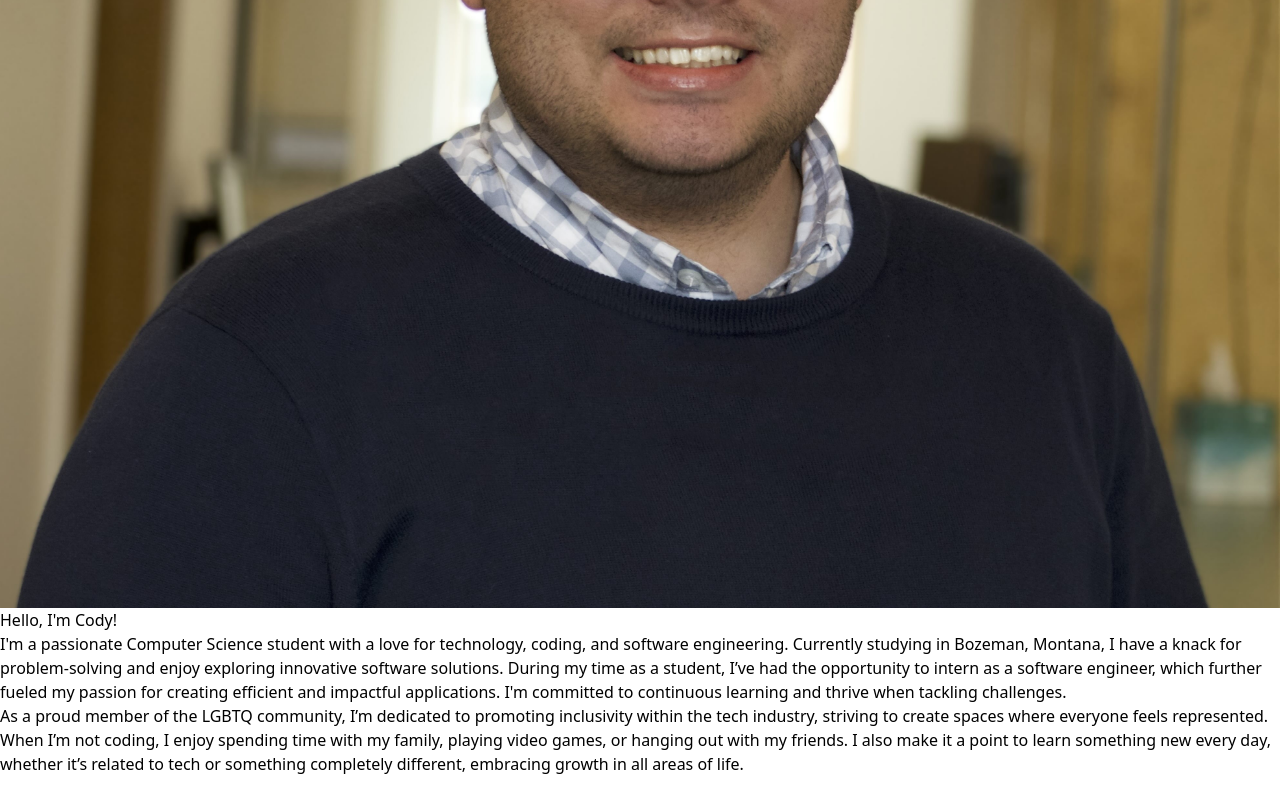
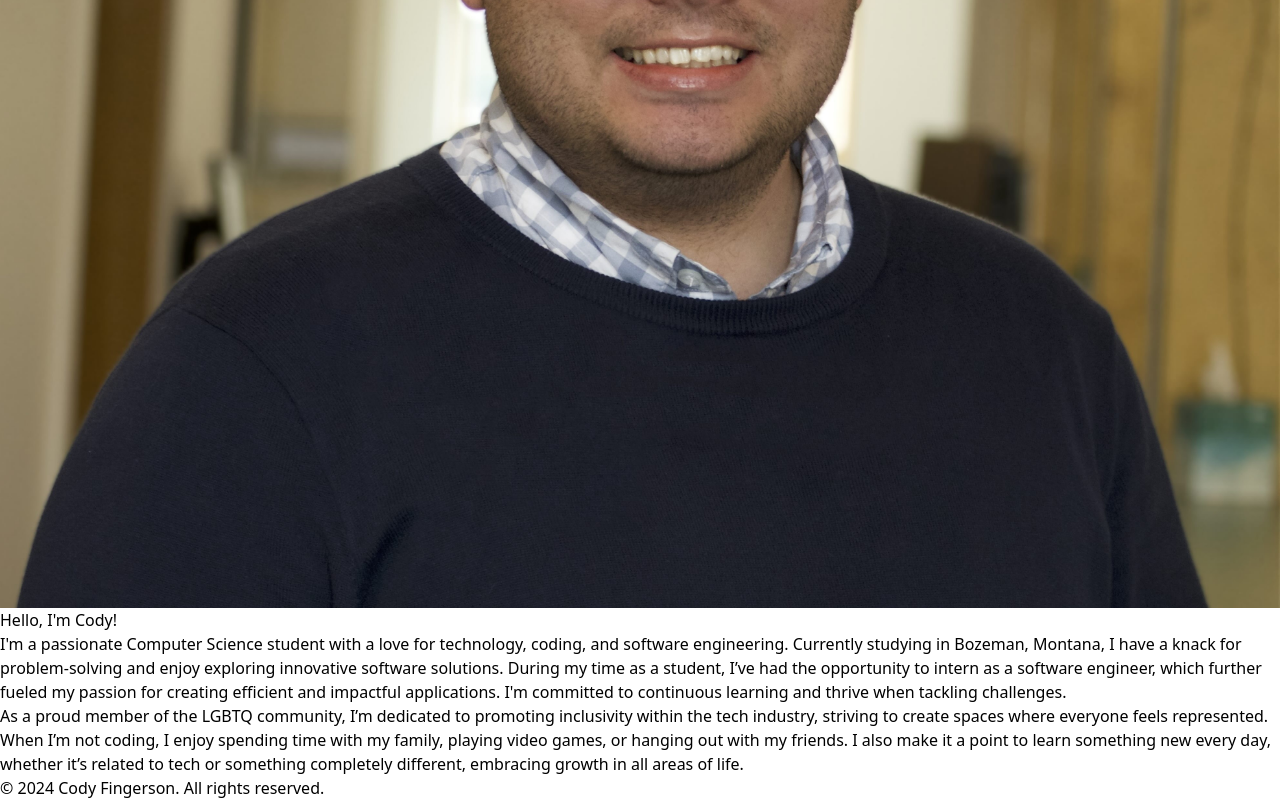
Before and after one commit to codyafingerson/cody-fingerson-website, a React (Vite) app: page / in a window 1280 px wide. Shown: the part 745-1545 px from the top of the page. Before the commit the page ends 1521 px from the top, so only its background shows below. Built offline with nearby package versions, Linux system fonts and the light colour scheme.

Commit message:
Refactor App component to add Footer component and improve page structure

```diff
--- a/src/App.tsx
+++ b/src/App.tsx
@@ -1,24 +1,26 @@
-import { BrowserRouter as Router, Routes, Route } from "react-router-dom"
-
-// Global components
-import Navbar from "./components/Navbar"
-
-// Pages
-import IndexPage from "./pages/IndexPage"
-import ProjectsPage from "./pages/ProjectsPage"
+import { Route, BrowserRouter as Router, Routes } from "react-router-dom";
+import { Footer } from "./components/Footer";
+import Navbar from "./components/Navbar";
+import CatchAll from "./pages/CatchAll";
 import ExperiencePage from "./pages/ExperiencePage";
-import CatchAll from "./pages/CatchAll"
+import IndexPage from "./pages/IndexPage";
+import ProjectsPage from "./pages/ProjectsPage";
 
 export default function App() {
   return (
     <Router>
+      <div className="flex flex-col min-h-screen">
         <Navbar />
+        <div className="flex-grow">
           <Routes>
             <Route path="/" element={<IndexPage />} />
             <Route path="/projects" element={<ProjectsPage />} />
             <Route path="/experience" element={<ExperiencePage />} />
             <Route path="*" element={<CatchAll />} />
           </Routes>
+        </div>
+        <Footer />
+      </div>
     </Router>
   );
 }
```
Lines whose indentation alone changed are shown as unchanged.
